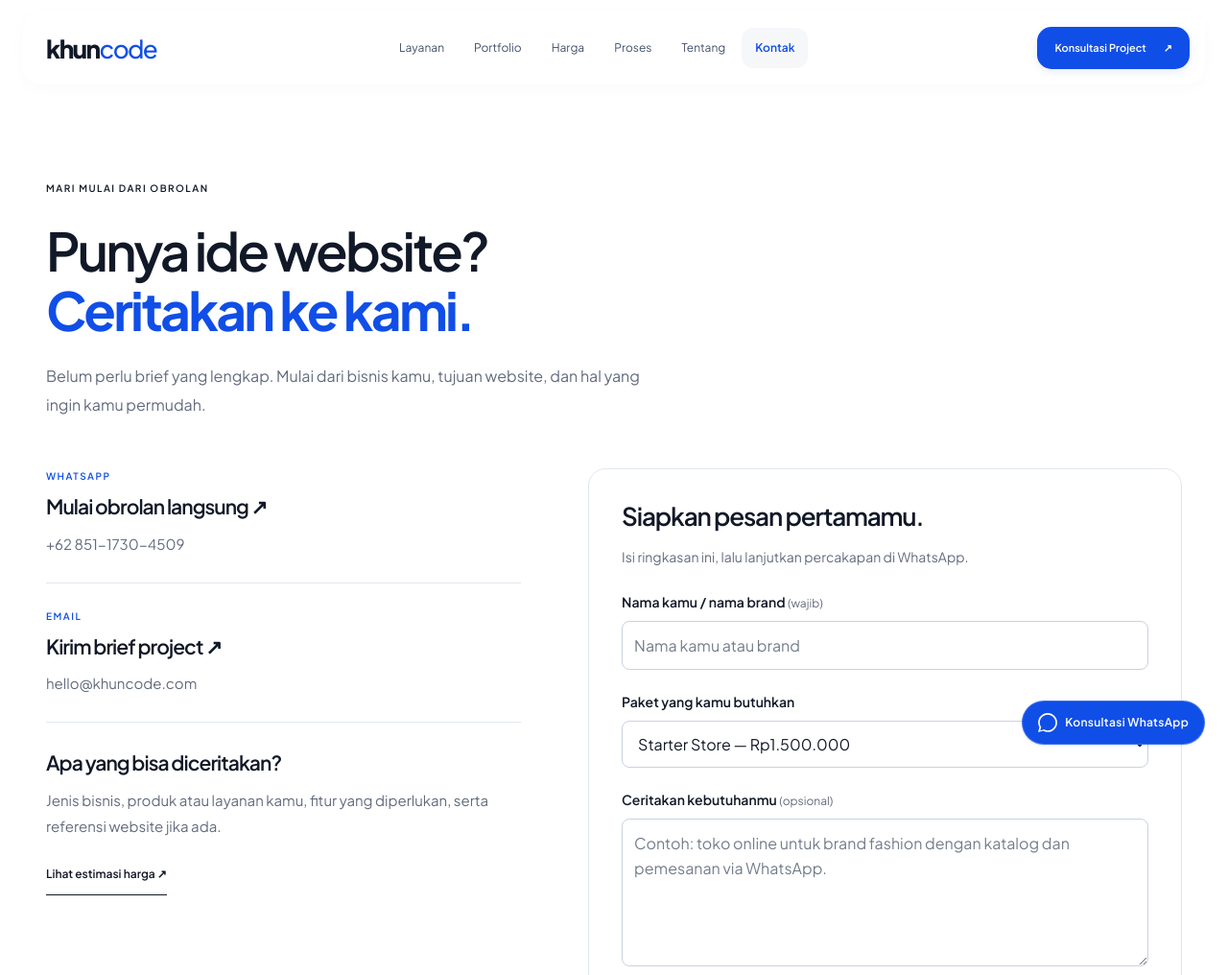
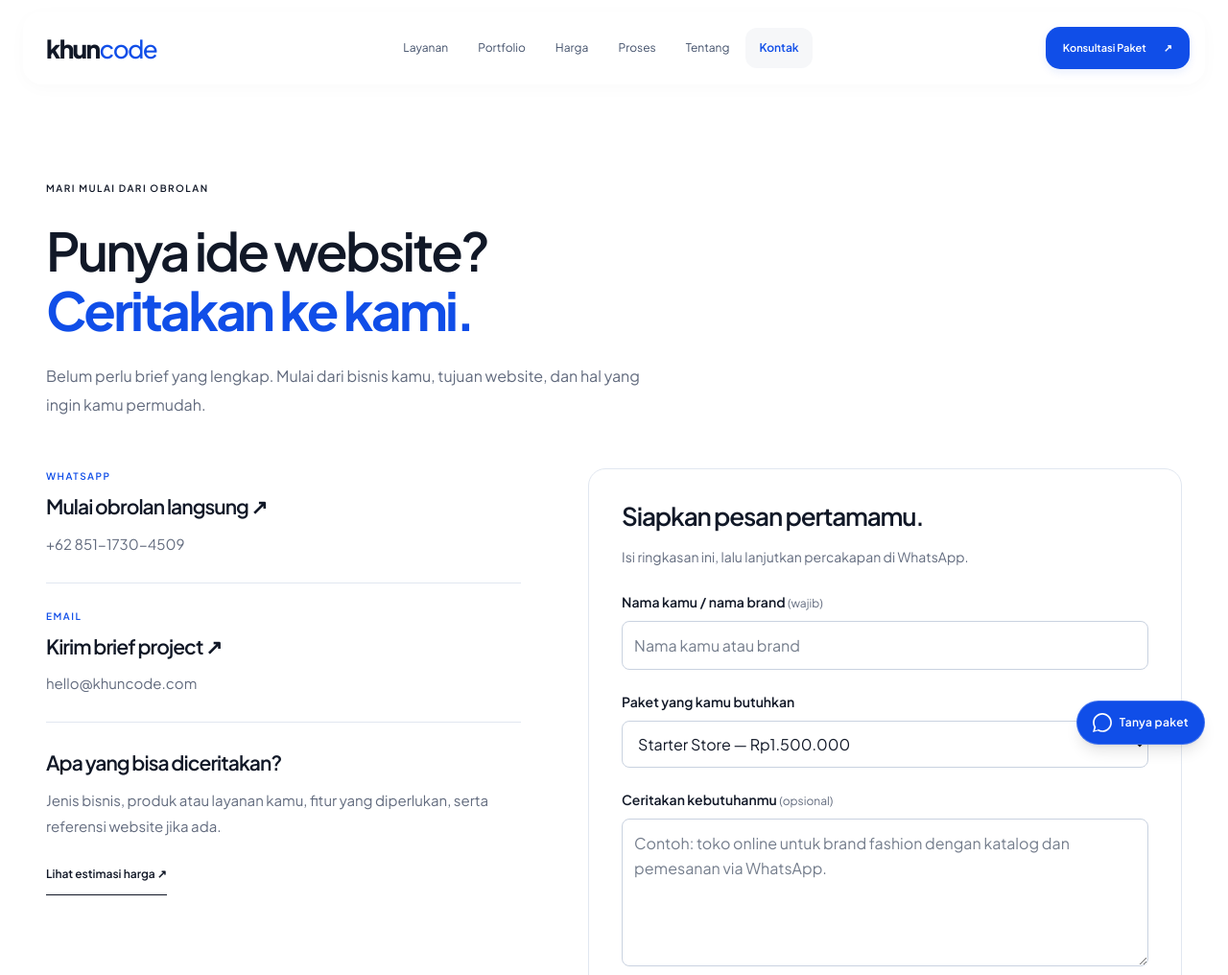
Before and after one commit to anghdi/khuncode-landing, an Astro site: page /kontak in a window 1280 px wide. Shown: the top 1016 px of the page at 96% size. Built offline with nearby package versions, Linux system fonts and the light colour scheme; Astro itself is replaced by a stand-in of ours.

Commit message:
up design

```diff
--- a/src/components/Header.astro
+++ b/src/components/Header.astro
@@ -2,13 +2,22 @@
 interface Props { campaign?: boolean; }
 const { campaign = false } = Astro.props;
 const links = campaign ? [{name:'Hasil kerja',href:'/ecommerce#hasil-kerja'},{name:'Kontak',href:'/kontak'}] : [{name:'Layanan',href:'/layanan'},{name:'Portfolio',href:'/portfolio'},{name:'Harga',href:'/harga'},{name:'Proses',href:'/#proses'},{name:'Tentang',href:'/#tentang'},{name:'Kontak',href:'/kontak'}];
-const waLink = `https://wa.me/6285117304509?text=${encodeURIComponent(campaign ? 'Halo KhunCode, saya ingin diskusi website e-commerce untuk brand saya.' : 'Halo KhunCode, saya ingin mendiskusikan project website.')}`;
+const waMessage = `Halo KhunCode, saya tertarik membuat website toko online.
+
+Nama bisnis:
+Produk yang dijual:
+Jumlah produk:
+Sistem pesanan: WhatsApp / checkout
+Target website selesai:
+
+Saya ingin konsultasi paket yang cocok.`;
+const waLink = `https://wa.me/6285117304509?text=${encodeURIComponent(waMessage)}`;
 ---
 <header class="site-header floating-header"><div class="wrap header-inner">
   <a class="wordmark" href="/" aria-label="KhunCode — Beranda">khun<span>code</span></a>
   <nav class="desktop-nav" aria-label="Navigasi utama">{links.map(link => <a href={link.href} aria-current={Astro.url.pathname === link.href ? 'page' : undefined}>{link.name}</a>)}</nav>
-  <a class="header-cta" href={waLink} target="_blank" rel="noopener noreferrer" data-track-cta="whatsapp" data-location="header">Konsultasi Project <span aria-hidden="true">↗</span></a>
-  <details class="mobile-menu" id="mobile-menu"><summary aria-label="Menu navigasi"><span></span><span></span></summary><nav class="mobile-menu-panel" aria-label="Navigasi mobile">{links.map(link => <a href={link.href} aria-current={Astro.url.pathname === link.href ? 'page' : undefined}>{link.name}</a>)}<a class="mobile-contact" href={waLink} target="_blank" rel="noopener noreferrer" data-track-cta="whatsapp" data-location="mobile-menu">Konsultasi Project ↗</a></nav></details>
+  <a class="header-cta" href={waLink} target="_blank" rel="noopener noreferrer" data-track-cta="whatsapp" data-location="header">Konsultasi Paket <span aria-hidden="true">↗</span></a>
+  <details class="mobile-menu" id="mobile-menu"><summary aria-label="Menu navigasi"><span></span><span></span></summary><nav class="mobile-menu-panel" aria-label="Navigasi mobile">{links.map(link => <a href={link.href} aria-current={Astro.url.pathname === link.href ? 'page' : undefined}>{link.name}</a>)}<a class="mobile-contact" href={waLink} target="_blank" rel="noopener noreferrer" data-track-cta="whatsapp" data-location="mobile-menu">Konsultasi Paket ↗</a></nav></details>
 </div></header>
 <script>
   const menu = document.querySelector<HTMLDetailsElement>('#mobile-menu');
--- a/src/components/WhatsAppButton.astro
+++ b/src/components/WhatsAppButton.astro
@@ -5,7 +5,15 @@ interface Props {
 }
 
 const {
-  message = "Halo KhunCode, saya ingin konsultasi mengenai pembuatan website untuk bisnis saya.",
+  message = `Halo KhunCode, saya tertarik membuat website toko online.
+
+Nama bisnis:
+Produk yang dijual:
+Jumlah produk:
+Sistem pesanan: WhatsApp / checkout
+Target website selesai:
+
+Saya ingin konsultasi paket yang cocok.`,
   location = "floating"
 } = Astro.props;
 
@@ -18,8 +26,8 @@ const waUrl = `https://wa.me/6285117304509?text=${encodeURIComponent(message)}`;
   rel="noopener noreferrer"
   data-track-cta="whatsapp"
   data-location={location}
-  class="fixed bottom-4 right-4 sm:bottom-6 sm:right-6 z-50 group flex items-center gap-2 px-3.5 py-3 sm:px-4 sm:py-3 bg-[#104ee8] hover:bg-[#0c3cbb] text-white rounded-full shadow-sm border border-white/20 transition-all duration-200 "
-  aria-label="Chat WhatsApp"
+  class="fixed bottom-4 right-4 sm:bottom-6 sm:right-6 z-50 group flex items-center gap-2 px-3.5 py-3 sm:px-4 sm:py-3 bg-[#104ee8] hover:bg-[#0c3cbb] text-white rounded-full shadow-lg border border-white/20 transition-all duration-200 "
+  aria-label="Tanya paket via WhatsApp"
 >
 
 
@@ -27,7 +35,7 @@ const waUrl = `https://wa.me/6285117304509?text=${encodeURIComponent(message)}`;
     <path d="M.057 24l1.687-6.163c-1.041-1.804-1.588-3.849-1.587-5.946.003-6.556 5.338-11.891 11.893-11.891 3.181.001 6.167 1.24 8.413 3.488 2.245 2.248 3.481 5.236 3.48 8.414-.003 6.557-5.338 11.892-11.893 11.892-1.99-.001-3.951-.5-5.688-1.448l-6.705 1.654zm6.597-3.807c1.676.995 3.276 1.591 5.392 1.592 5.448 0 9.886-4.434 9.889-9.885.002-5.462-4.415-9.89-9.881-9.892-5.452 0-9.887 4.434-9.889 9.884-.001 2.225.651 3.891 1.746 5.634l-1.157 4.228 4.26-1.111z"/>
   </svg>
 
-  <span class="hidden md:inline-block font-semibold text-xs tracking-wide">
-    Konsultasi WhatsApp
+  <span class="inline-block font-semibold text-[10px] sm:text-xs tracking-wide whitespace-nowrap">
+    Tanya paket
   </span>
 </a>
```
